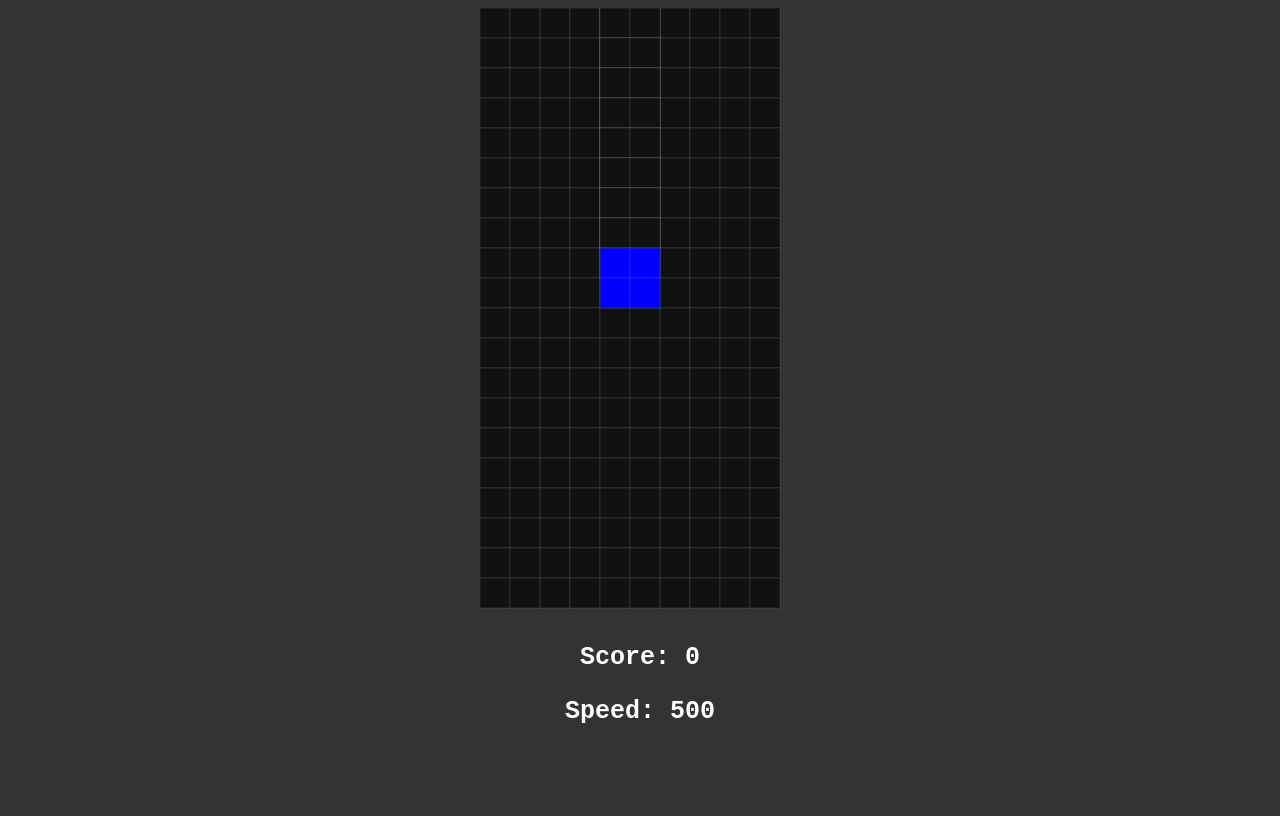
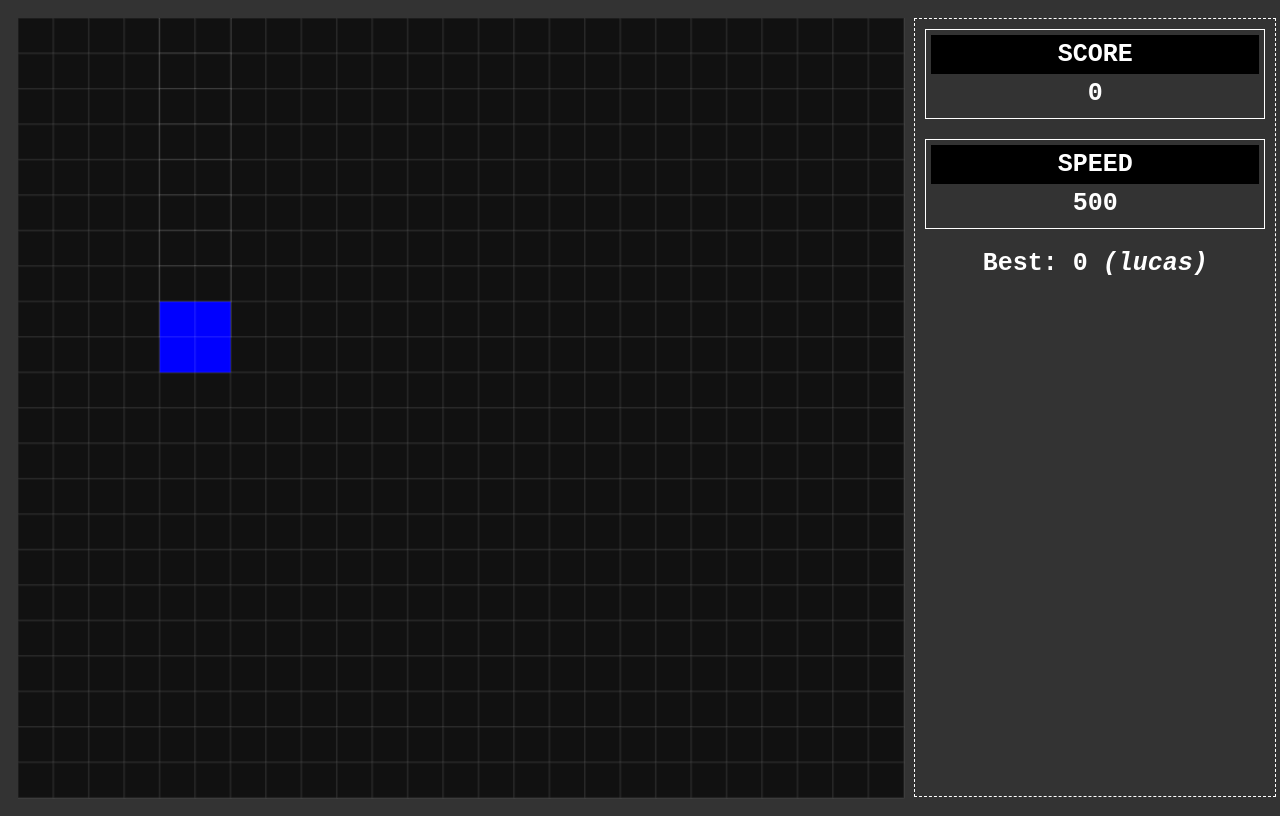
Before and after one commit to lluukinha/tetrisJs, a plain HTML site: page index.html in a window 1280 px wide. Drawn offline with Linux system fonts and the light colour scheme.

Commit message:
adjust screen to steamdeck resolution + rename variables

```diff
--- a/functions.js
+++ b/functions.js
@@ -1,6 +1,6 @@
-function drawBoard() {
-    for (let currentRow = 0; currentRow < ROW; currentRow++) {
-        for(let currentCol = 0; currentCol < COL; currentCol++) {
+const drawBoard = () => {
+    for (let currentRow = 0; currentRow < rowsCount; currentRow++) {
+        for(let currentCol = 0; currentCol < columnsCount; currentCol++) {
             const currentSquareColor = board[currentRow][currentCol];
             drawSquare(currentRow, currentCol, currentSquareColor);
         }
@@ -10,18 +10,18 @@ function drawBoard() {
     speedElement.innerHTML = speed;
 }
 
-function drawSquare(y, x, color) {
+const drawSquare = (y, x, color) => {
     ctx.fillStyle = color;
-    ctx.fillRect(x * SQ, y * SQ, SQ, SQ);
+    ctx.fillRect(x * squareSize, y * squareSize, squareSize, squareSize);
 
     if (color == defaultColor) {
         ctx.strokeStyle = defaultBorder;
     }
 
-    ctx.strokeRect(x * SQ, y * SQ, SQ, SQ);
+    ctx.strokeRect(x * squareSize, y * squareSize, squareSize, squareSize);
 }
 
-function randomPiece() {
+const randomPiece = () => {
     const randomPieceNumber = Math.floor(Math.random() * PIECES.length);
     return new Piece(
         PIECES[randomPieceNumber][0],
@@ -29,23 +29,20 @@ function randomPiece() {
     );
 }
 
-function drop() {
+const drop = () => {
     const now = Date.now();
     const delta = now - dropStart;
 
-    if (delta > speed) {
+    if (delta > speed && canMove) {
         piece.moveDown();
         dropStart = Date.now();
     }
 
-    requestAnimationFrame(drop);
+    if (canMove) requestAnimationFrame(drop);
 }
 
-function CONTROL(event) {
-
-    if (!canMove) {
-        return false;
-    }
+const CONTROL = (event) => {
+    if (!canMove) return;
 
     const moveFunctions = {
         ArrowLeft() {
@@ -69,49 +66,50 @@ function CONTROL(event) {
     movePiece();
 }
 
-function updateRowAndScore(row) {
+const updateRowAndScore = (row) => {
     canMove = false;
 
     for (let y = row; y > 1; y--) {
-        for (let currentCol = 0; currentCol < COL; currentCol++) {
+        for (let currentCol = 0; currentCol < columnsCount; currentCol++) {
             removeRow(y, currentCol);
         }
     }
 
-    for (let currentCol = 0; currentCol < COL; currentCol++) {
+    for (let currentCol = 0; currentCol < columnsCount; currentCol++) {
         board[0][currentCol] = defaultColor;
     }
 
     score += 10;
 
-    if (speed > 100) {
-        speed -= 20;
-    }
+    if (speed > 100) speed -= 20;
 
     canMove = true;
 }
 
-function removeRow(rowToRemove, colToRemove) {
+const removeRow = (rowToRemove, colToRemove) => {
     board[rowToRemove][colToRemove] = board[rowToRemove - 1][colToRemove];
 }
 
-function gameOver() {
-    let warning = confirm("Game over! Continue?");
+const gameOver = async () => {
+    const willContinue = await confirm("Game over! Continue?");
+    if (willContinue) {
+        resetGame();
+    } else {
+        canMove = false;
+        speed = 0;
+    }
 
-    if (warning) {
-        resetGame();
-    }
 }
 
-function resetGame() {
+const resetGame = () => {
     speed = 500;
     dropStart = Date.now();
     score = 0;
+    board = [];
 
-    board = [];
-    for (let currentRow = 0; currentRow < ROW; currentRow++) {
+    for (let currentRow = 0; currentRow < rowsCount; currentRow++) {
         board[currentRow] = [];
-        for(let currentCol = 0; currentCol < COL; currentCol++) {
+        for(let currentCol = 0; currentCol < columnsCount; currentCol++) {
             board[currentRow][currentCol] = defaultColor;
         }
     }
--- a/game.js
+++ b/game.js
@@ -3,21 +3,22 @@ const ctx = cvs.getContext("2d");
 const scoreElement = document.getElementById("score");
 const speedElement = document.getElementById("speed");
 
-const ROW = 20;
-const COL = 10;
-const SQ = 30;
+const rowsCount = 22;
+const columnsCount = 25;
+const squareSize = 35;
 const defaultColor = "#111111";
 const defaultBorder = "rgba(255,255,255,0.1)";
 
 let canMove = true;
+let isGameOver = false;
 let speed = 500;
 let dropStart = Date.now();
 let score = 0;
 
 let board = [];
-for (let currentRow = 0; currentRow < ROW; currentRow++) {
+for (let currentRow = 0; currentRow < rowsCount; currentRow++) {
     board[currentRow] = [];
-    for(let currentCol = 0; currentCol < COL; currentCol++) {
+    for(let currentCol = 0; currentCol < columnsCount; currentCol++) {
         board[currentRow][currentCol] = defaultColor;
     }
 }
--- a/index.html
+++ b/index.html
@@ -11,33 +11,65 @@
             color: #FFFFFF;
         }
 
-        #score #speed {
-            display: inline-block;
+        #tetris {
+            display:block;
         }
 
-        div {
+        .game {
+            width: 1270px;
+            height: 790px;
+            padding-left: 10px;
+            display: flex;
+            padding-top: 10px;
+        }
+
+        .sidebar {
+            margin-left: 5px;
+            width: 340px;
+            border: 1px dashed white;
+            height: 757px;
             font-size: 25px;
             font-weight: bold;
             font-family: monospace;
             text-align: center;
+            padding: 10px;
         }
 
-        canvas {
-            display:block;
-            margin: 0 auto;
+        .sidebar-content {
+            display: flex;
+            flex-direction: column;
+            margin-bottom: 20px;
+            border: 1px solid white;
+            padding: 5px;
+        }
+
+        .sidebar-content > .title {
+            background-color: black;
+        }
+
+        .sidebar-content > .title, .sidebar-content > .sidebar-value {
+            padding: 5px 0px;
         }
     </style>
 
 </head>
 <body>
-    <canvas id="tetris" width="320" height="610"></canvas>
-    <div>
-        <p>
-            Score: <span id="score"></span>
-        </p>
-        <p>
-            Speed: <span id="speed"></span>
-        </p>
+    <div class="game">
+        <canvas id="tetris" width="880" height="780"></canvas>
+        <div class="sidebar">
+            <div class="sidebar-content">
+                <span class="title">SCORE</span>
+                <span class="sidebar-value" id="score"></span>
+            </div>
+            <div class="sidebar-content">
+                <span class="title">SPEED</span>
+                <span class="sidebar-value" id="speed"></span>
+            </div>
+
+            <div class="best-score">
+                Best: <span>0</span> <i>(lucas)</i>
+            </div>
+        </div>
     </div>
     <script src="piece.js"></script>
     <script src="skeletons.js"></script>
--- a/piece.js
+++ b/piece.js
@@ -51,7 +51,7 @@ class Piece {
         if (this.collision(0, 0, nextPattern)) {
             kick = 1;
 
-            if (this.x > COL / 2) {
+            if (this.x > columnsCount / 2) {
                 kick = -1;
             }
         }
@@ -87,7 +87,7 @@ class Piece {
                 let newX = this.x + currentCol + x;
                 let newY = this.y + currentRow + y;
 
-                if (newX < 0 || newX >= COL || newY >= ROW) {
+                if (newX < 0 || newX >= columnsCount || newY >= rowsCount) {
                     return true;
                 }
 
@@ -107,24 +107,23 @@ class Piece {
         canMove = false;
         for (let currentRow = 0; currentRow < this.activePiece.length; currentRow++) {
             for (let currentCol = 0; currentCol < this.activePiece.length; currentCol++) {
-                if (!this.activePiece[currentRow][currentCol]) {
-                    continue;
-                }
+                if (!this.activePiece[currentRow][currentCol]) continue;
 
                 if (this.y + currentRow < 0) {
+                    console.log('bring game over');
                     gameOver();
-                    break;
+                    return;
                 }
 
                 board[this.y + currentRow][this.x + currentCol] = this.color;
             }
         }
 
-        for (let currentRow = 0; currentRow < ROW; currentRow++) {
+        for (let currentRow = 0; currentRow < rowsCount; currentRow++) {
 
             let isRowFull = true;
 
-            for (let currentCol = 0; currentCol < COL; currentCol++) {
+            for (let currentCol = 0; currentCol < columnsCount; currentCol++) {
                 const currentSquareColor = board[currentRow][currentCol];
                 isRowFull = isRowFull && (currentSquareColor !== defaultColor);
             }
```
